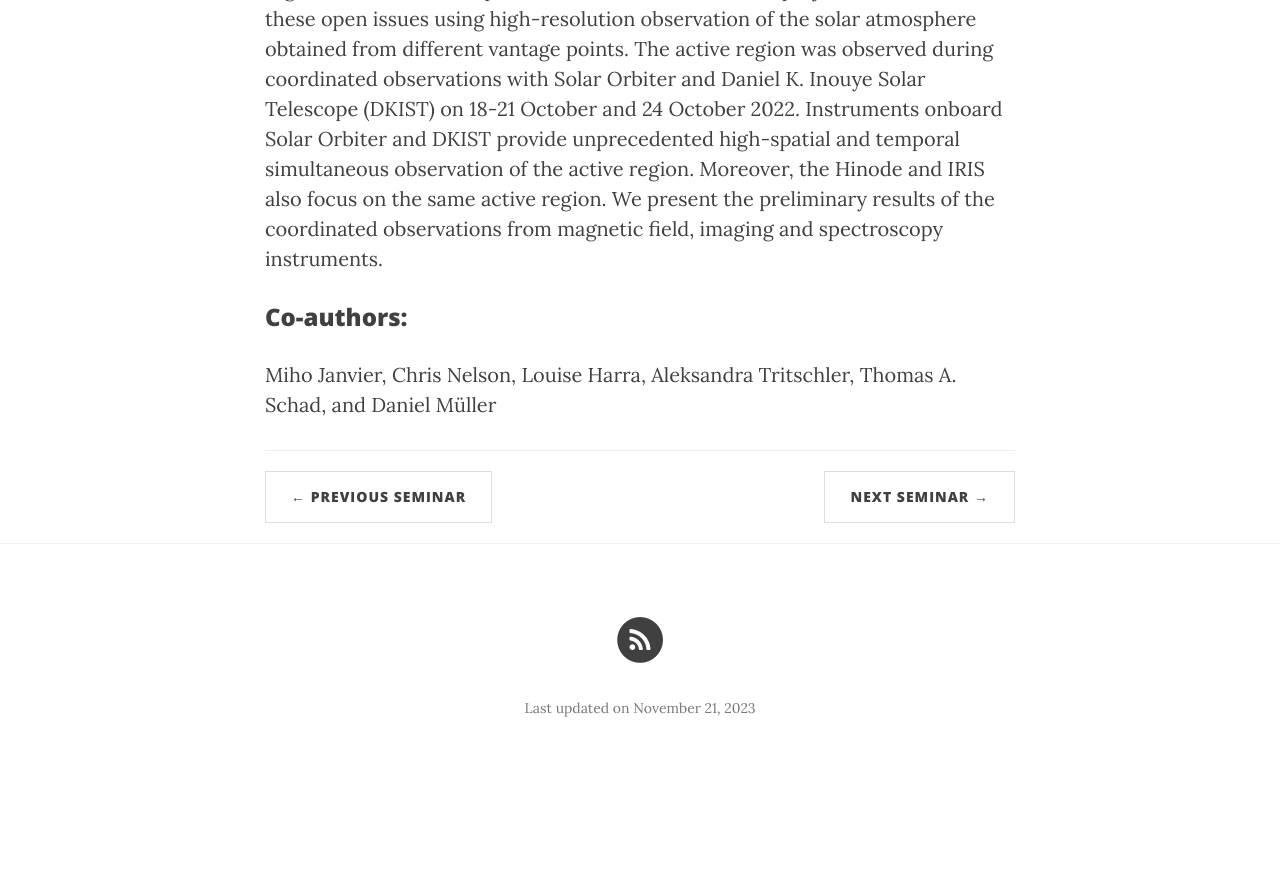
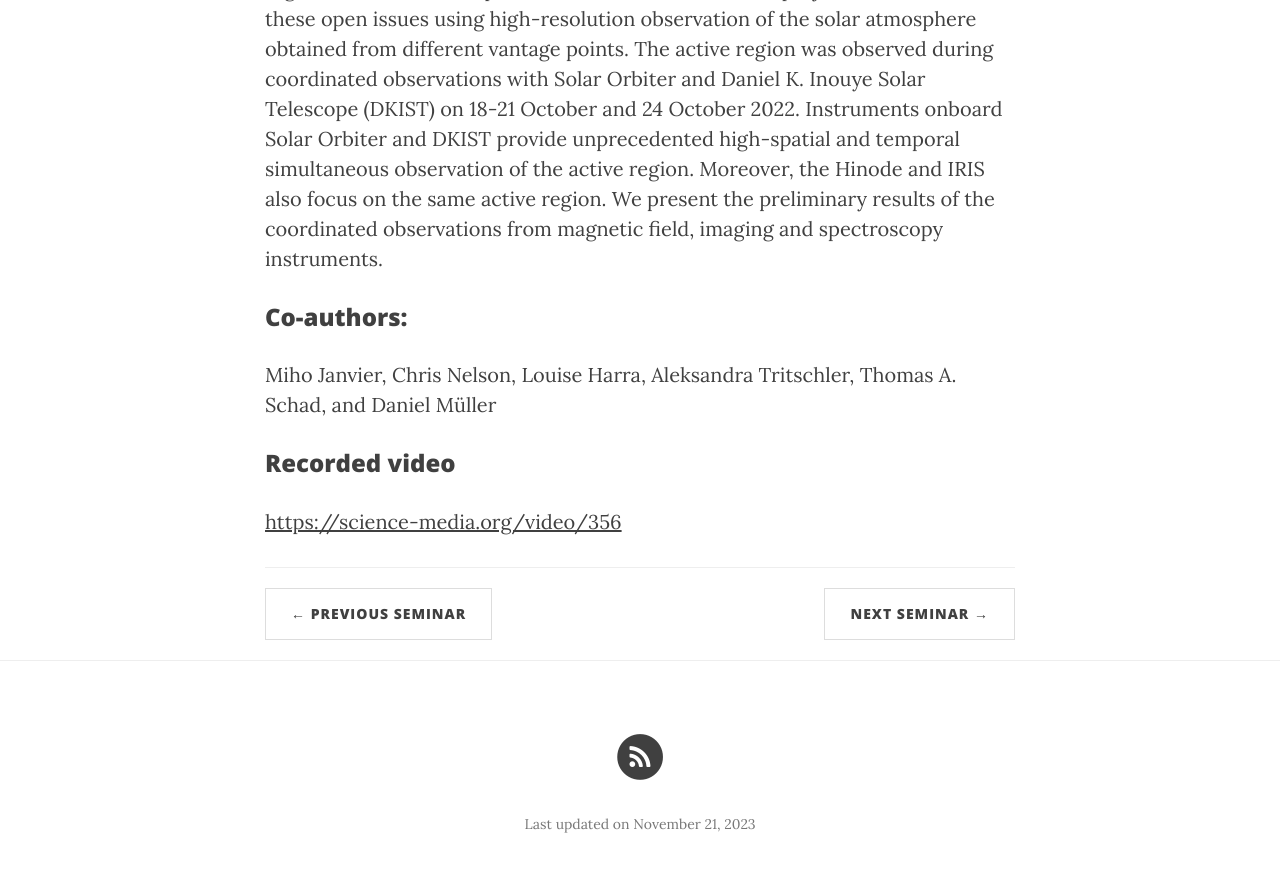
Before and after one commit to ITA-Solar/espos, a Jekyll site: the page built from _posts/2023-11-16-Barczynski.md, in a window 1280 px wide and 900 px high, scrolled down 944 px. Shown: the top 872 px of the window. Built offline with Jekyll 4.4.1, drawn with Linux system fonts in a browser that asks for light colours; nearby versions of some CDN libraries; before the commit the page ends 1728 px from its top, so only the background shows below that.

Commit message:
Update 2023-11-16-Barczynski.md

```diff
--- a/_posts/2023-11-16-Barczynski.md
+++ b/_posts/2023-11-16-Barczynski.md
@@ -15,3 +15,6 @@ The active region was observed during coordinated observations with Solar Orbite
 
 ### Co-authors:
 Miho Janvier, Chris Nelson, Louise Harra, Aleksandra Tritschler, Thomas A. Schad, and Daniel Müller
+
+### Recorded video
+[https://science-media.org/video/356](https://science-media.org/video/356)
```
